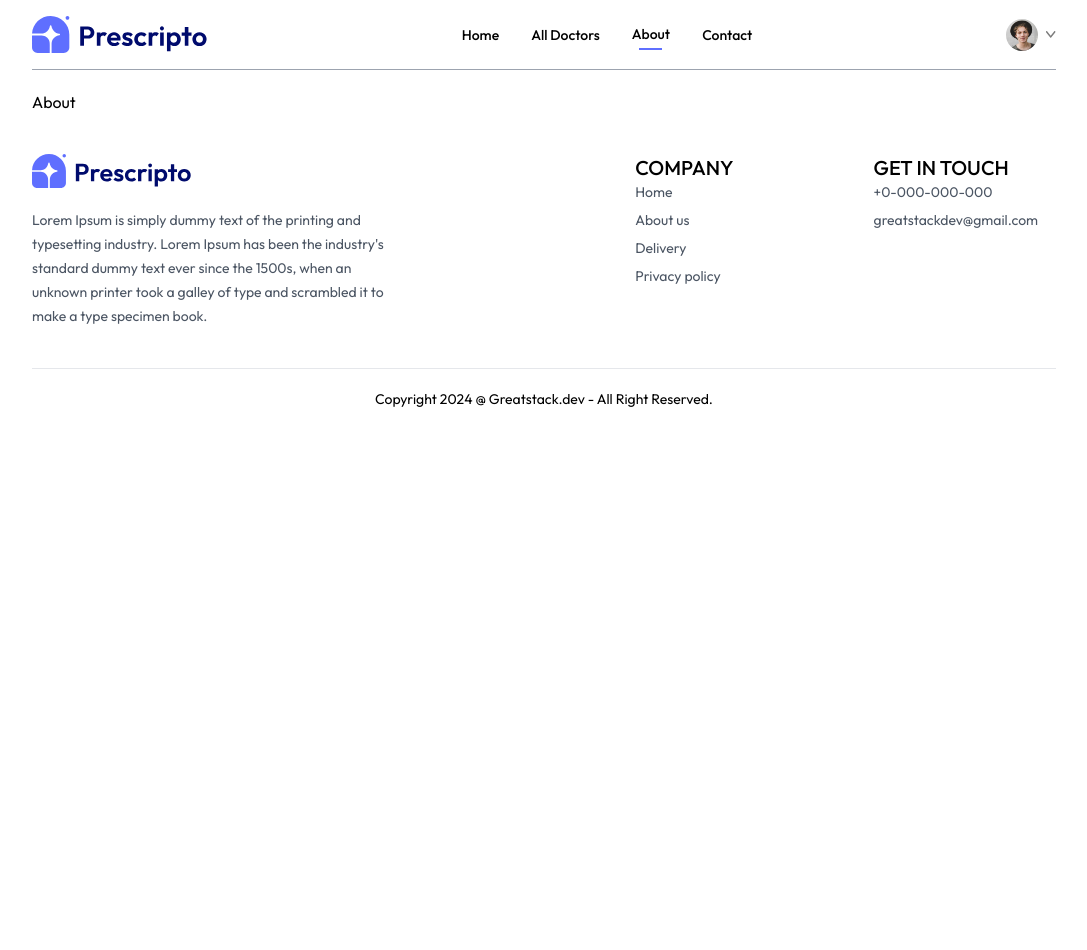
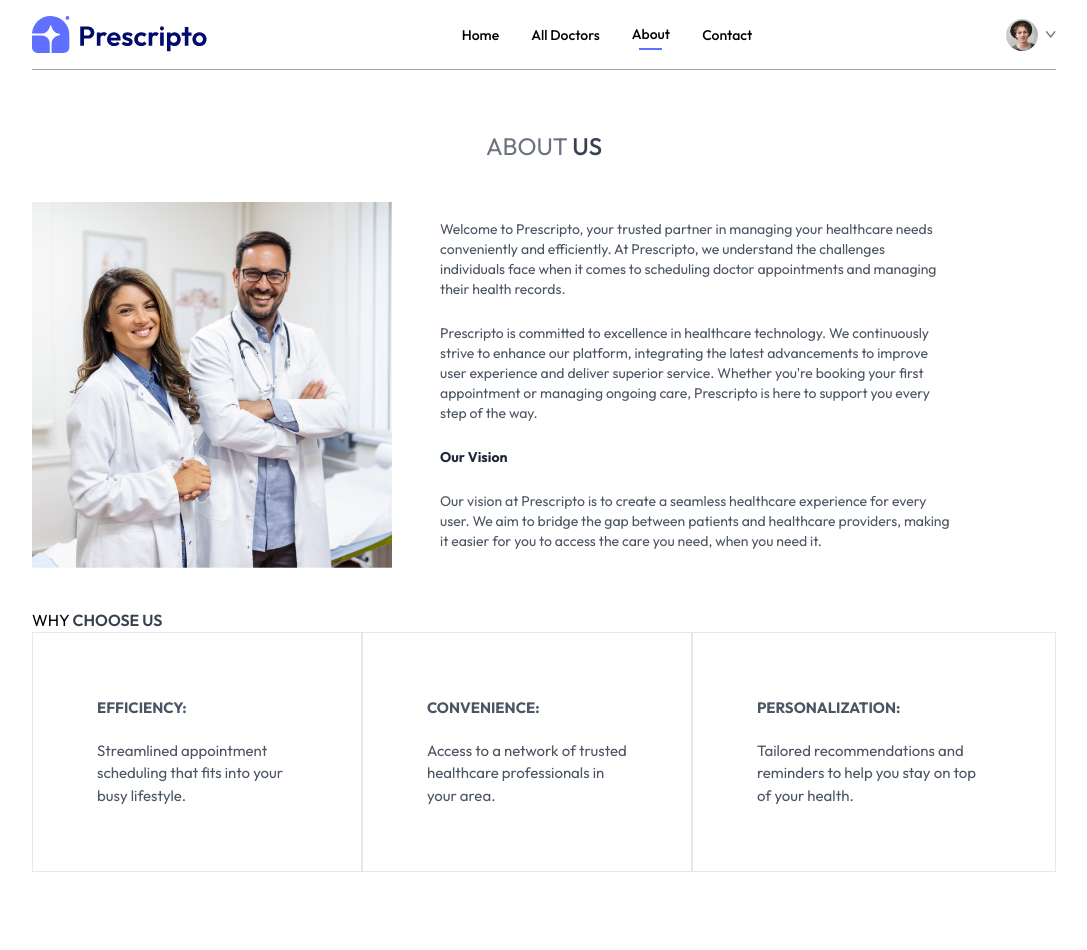
Before and after one commit to Shouryya-Manna/report-based-illness, a React (Vite) app in the folder front-end/: page /about in a window 1280 px wide. Shown: the top 950 px of the page, without its empty margins (96-1183 px from the left). Before the commit the page ends 800 px from the top, so only its background shows below. Built offline with nearby package versions, Linux system fonts and the light colour scheme.

Commit message:
About Section completed

```diff
--- a/front-end/src/pages/About.jsx
+++ b/front-end/src/pages/About.jsx
@@ -1,8 +1,54 @@
 import React from 'react'
+
+import {assets} from '../assets/assets_frontend/assets'
+
 
 const About = () => {
   return (
-    <div>About</div>
+    <div>
+
+      <div className=' text-center text-2xl pt-10 text-gray-500'>
+        <p>ABOUT <span className=' text-gray-700 font-medium'>US</span></p>
+
+      </div>
+
+
+      <div className=' my-10 flex flex-col md:flex-row gap-12 '>
+
+       <img className=' w-full md:max-w-[360px] ' src={assets.about_image} alt="" />
+
+        <div className=' flex flex-col justify-center gap-6 md:w-2/4 text-sm text-gray-600 '>
+
+          <p>Welcome to Prescripto, your trusted partner in managing your healthcare needs conveniently and efficiently. At Prescripto, we understand the challenges individuals face when it comes to scheduling doctor appointments and managing their health records.</p>
+          <p>Prescripto is committed to excellence in healthcare technology. We continuously strive to enhance our platform, integrating the latest advancements to improve user experience and deliver superior service. Whether you're booking your first appointment or managing ongoing care, Prescripto is here to support you every step of the way.</p>
+          <b className=' text-gray-800'>Our Vision</b>
+          <p>Our vision at Prescripto is to create a seamless healthcare experience for every user. We aim to bridge the gap between patients and healthcare providers, making it easier for you to access the care you need, when you need it.</p>
+        </div>
+      </div>
+
+      <div>
+        <p>WHY <span className=' text-gray-700 font-semibold '>CHOOSE US</span> </p>
+
+
+      </div>
+
+      <div className=' flex flex-col md:flex-row mb-20 '>
+        <div className=' border px-10 md:px-16 py-8 sm:py-16 flex flex-col gap-5 text-[15px] hover:bg-primary hover:text-white transition-all duration-300 text-gray-600 cursor-pointer    '>
+           <b>EFFICIENCY:</b>
+           <p>Streamlined appointment scheduling that fits into your busy lifestyle.</p>
+        </div>
+        <div className=' border px-10 md:px-16 py-8 sm:py-16 flex flex-col gap-5 text-[15px] hover:bg-primary hover:text-white transition-all duration-300 text-gray-600 cursor-pointer    '>
+        <b>CONVENIENCE:</b>
+        <p>Access to a network of trusted healthcare professionals in your area.</p>
+        </div>
+        <div className=' border px-10 md:px-16 py-8 sm:py-16 flex flex-col gap-5 text-[15px] hover:bg-primary hover:text-white transition-all duration-300 text-gray-600 cursor-pointer    '>
+        <b>PERSONALIZATION:</b>
+        <p>Tailored recommendations and reminders to help you stay on top of your health.</p>
+        </div>
+      </div>
+
+
+    </div>
   )
 }
 
```
